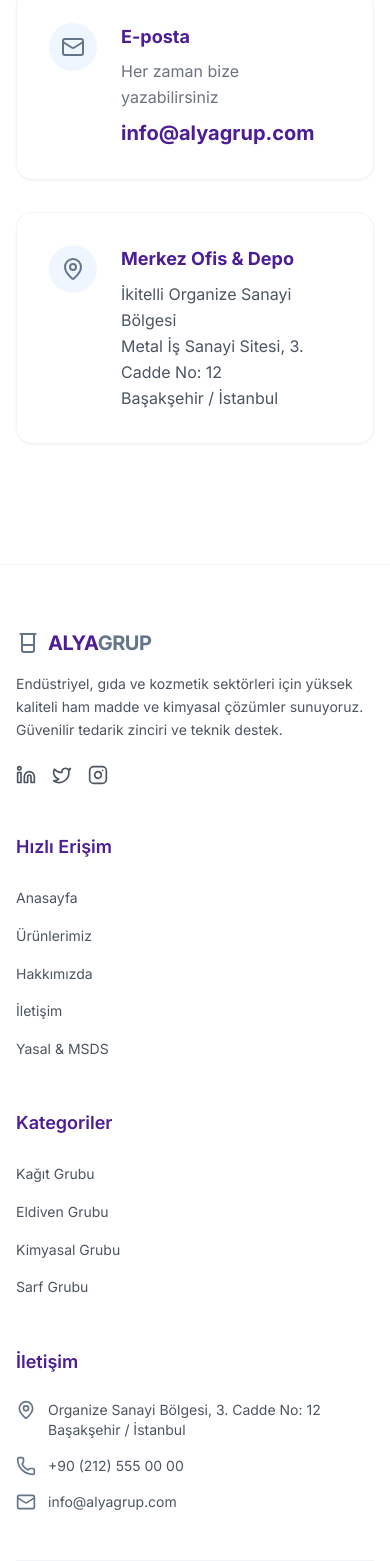
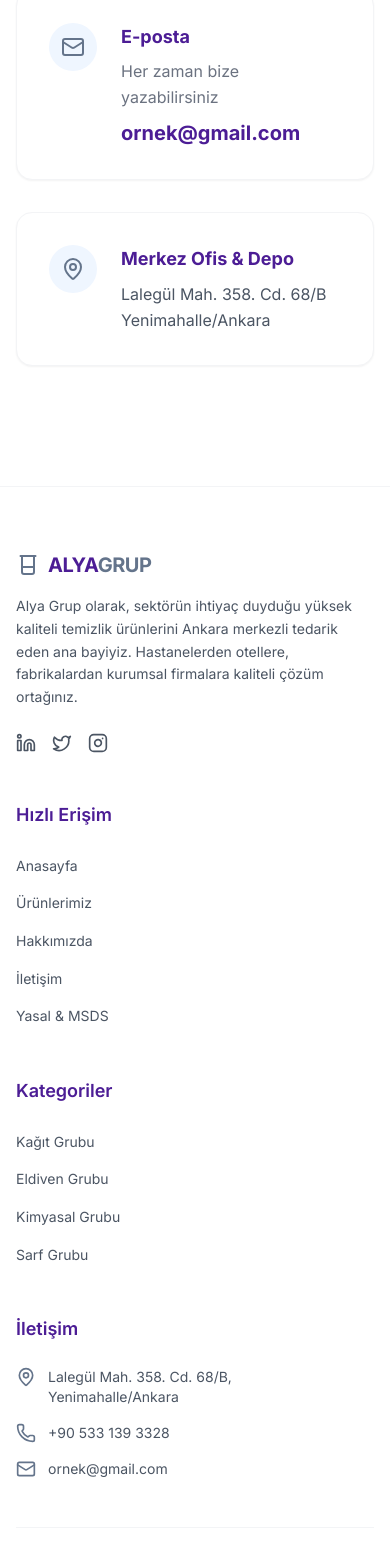
Before and after one commit to MiraiMizu/AlyaGrupTemizlik-E-Katalog, a React (Vite) app: page /contact in a window 390 px wide. Shown: the part 1220-2781 px from the top of the page. Built offline with nearby package versions, Linux system fonts and the light colour scheme.

Commit message:
feat: enhance mobile filter visibility and update actual corporate contact information

```diff
--- a/src/components/Footer.jsx
+++ b/src/components/Footer.jsx
@@ -14,7 +14,7 @@ const Footer = () => {
                             <span className="text-xl font-bold tracking-tight">ALYA<span className="text-secondary">GRUP</span></span>
                         </div>
                         <p className="text-gray-600 text-sm leading-relaxed">
-                            Endüstriyel, gıda ve kozmetik sektörleri için yüksek kaliteli ham madde ve kimyasal çözümler sunuyoruz. Güvenilir tedarik zinciri ve teknik destek.
+                            Alya Grup olarak, sektörün ihtiyaç duyduğu yüksek kaliteli temizlik ürünlerini Ankara merkezli tedarik eden ana bayiyiz. Hastanelerden otellere, fabrikalardan kurumsal firmalara kaliteli çözüm ortağınız.
                         </p>
                         <div className="flex gap-4 pt-2">
                             <a href="#" className="text-gray-600 hover:text-primary transition-colors"><Linkedin className="w-5 h-5" /></a>
@@ -52,15 +52,15 @@ const Footer = () => {
                         <ul className="space-y-4">
                             <li className="flex items-start gap-3 text-sm text-gray-600">
                                 <MapPin className="w-5 h-5 text-secondary shrink-0" />
-                                <span>Organize Sanayi Bölgesi, 3. Cadde No: 12<br />Başakşehir / İstanbul</span>
+                                <span>Lalegül Mah. 358. Cd. 68/B,<br />Yenimahalle/Ankara</span>
                             </li>
                             <li className="flex items-center gap-3 text-sm text-gray-600">
                                 <Phone className="w-5 h-5 text-secondary shrink-0" />
-                                <span>+90 (212) 555 00 00</span>
+                                <span>+90 533 139 3328</span>
                             </li>
                             <li className="flex items-center gap-3 text-sm text-gray-600">
                                 <Mail className="w-5 h-5 text-secondary shrink-0" />
-                                <span>info@alyagrup.com</span>
+                                <span>ornek@gmail.com</span>
                             </li>
                         </ul>
                     </div>
--- a/src/index.css
+++ b/src/index.css
@@ -86,13 +86,33 @@ button {
   }
 }
 
-/* Hide scrollbar for mobile chip filters */
 .scrollbar-hide {
   -ms-overflow-style: none;
   scrollbar-width: none;
 }
 .scrollbar-hide::-webkit-scrollbar {
   display: none;
+}
+
+/* Custom scrollbar for mobile filter chips */
+.chip-scrollbar {
+  /* For Firefox */
+  scrollbar-width: thin;
+  scrollbar-color: #cbd5e1 #f1f5f9;
+}
+.chip-scrollbar::-webkit-scrollbar {
+  height: 6px;
+}
+.chip-scrollbar::-webkit-scrollbar-track {
+  background: #f1f5f9;
+  border-radius: 4px;
+}
+.chip-scrollbar::-webkit-scrollbar-thumb {
+  background: #cbd5e1;
+  border-radius: 4px;
+}
+.chip-scrollbar::-webkit-scrollbar-thumb:hover {
+  background: #94a3b8;
 }
 
 .flex {
--- a/src/pages/Contact.jsx
+++ b/src/pages/Contact.jsx
@@ -58,7 +58,7 @@ const Contact = () => {
                             <div>
                                 <h3 className="text-lg font-bold text-primary mb-2">Telefon</h3>
                                 <p className="text-gray-500 mb-2">Hafta içi 08:30 - 18:00 arası</p>
-                                <a href="tel:+902125550000" className="text-xl font-bold text-primary hover:text-secondary transition-colors">+90 (212) 555 00 00</a>
+                                <a href="tel:+905331393328" className="text-xl font-bold text-primary hover:text-secondary transition-colors">+90 533 139 3328</a>
                             </div>
                         </div>
 
@@ -70,7 +70,7 @@ const Contact = () => {
                                 <div>
                                     <h3 className="text-lg font-bold text-primary mb-2">E-posta</h3>
                                     <p className="text-gray-500 mb-2">Her zaman bize yazabilirsiniz</p>
-                                    <a href="mailto:info@alyagrup.com" className="text-xl font-bold text-primary hover:text-secondary transition-colors">info@alyagrup.com</a>
+                                    <a href="mailto:ornek@gmail.com" className="text-xl font-bold text-primary hover:text-secondary transition-colors">ornek@gmail.com</a>
                                 </div>              </div>
                         </div>
 
@@ -81,9 +81,8 @@ const Contact = () => {
                             <div>
                                 <h3 className="text-lg font-bold text-primary mb-2">Merkez Ofis & Depo</h3>
                                 <p className="text-gray-600 leading-relaxed">
-                                    İkitelli Organize Sanayi Bölgesi<br />
-                                    Metal İş Sanayi Sitesi, 3. Cadde No: 12<br />
-                                    Başakşehir / İstanbul
+                                    Lalegül Mah. 358. Cd. 68/B<br />
+                                    Yenimahalle/Ankara
                                 </p>
                             </div>
                         </div>
--- a/src/pages/ProductList.jsx
+++ b/src/pages/ProductList.jsx
@@ -63,7 +63,7 @@ const ProductList = () => {
                 </div>
 
                 {/* Mobile: horizontal scrollable chips */}
-                <div className="flex lg:hidden gap-2 overflow-x-auto pb-3 mb-6 -mx-4 px-4 scrollbar-hide">
+                <div className="flex lg:hidden gap-2 overflow-x-auto pb-4 mb-6 -mx-4 px-4 chip-scrollbar">
                     {categories.map(cat => (
                         <button
                             key={cat}
```
